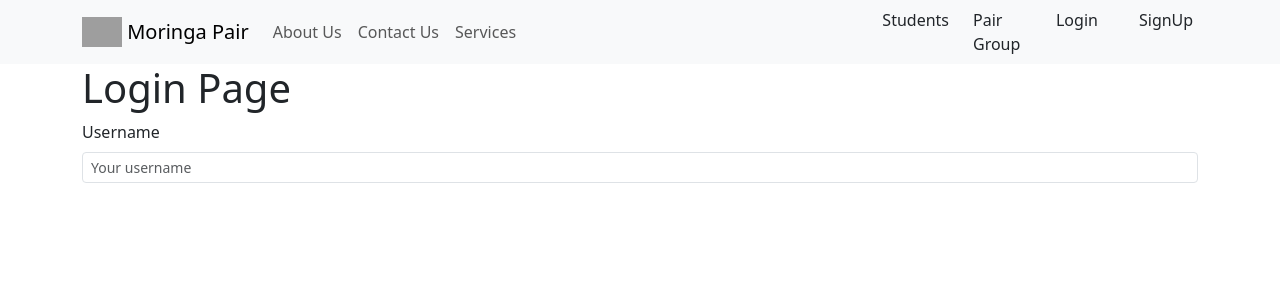
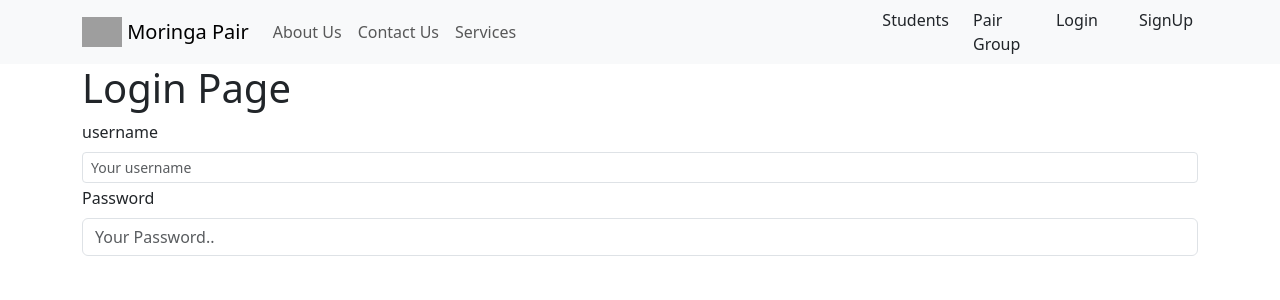
Before and after one commit to alexander784/MoringaPair, a React (Create React App) app in the folder client/: page /Login in a window 1280 px wide. Shown: the top 300 px of the page. Built offline with nearby package versions, Linux system fonts and the light colour scheme; grey boxes are pictures that could not be loaded.

Commit message:
Import css

```diff
--- a/client/src/components/Login.jsx
+++ b/client/src/components/Login.jsx
@@ -1,6 +1,7 @@
 import React from 'react';
-import { Form, Button } from 'react-bootstrap';
-import '..styles.css';
+import { Form, Button, FormGroup } from 'react-bootstrap';
+import '../styles.css';
+
 
 const Login = () => {
   return (
@@ -9,10 +10,18 @@ const Login = () => {
             <h1>Login Page</h1>
             <form>
                 <Form.Group>
-                    <Form.Label>Username</Form.Label>
+                    <Form.Label>username</Form.Label>
                     <Form.Control type='text' placeholder='Your username' size='sm' className='small-input' />
                 </Form.Group>
-                {/* Add more form controls with size='sm' if needed */}
+
+                <Form.Group>
+            <Form.Label>Password</Form.Label>
+            <Form.Control type='password' placeholder='Your Password..'size />
+
+            </Form.Group>
+
+
+
             </form>
         </div>
     </div>
```
